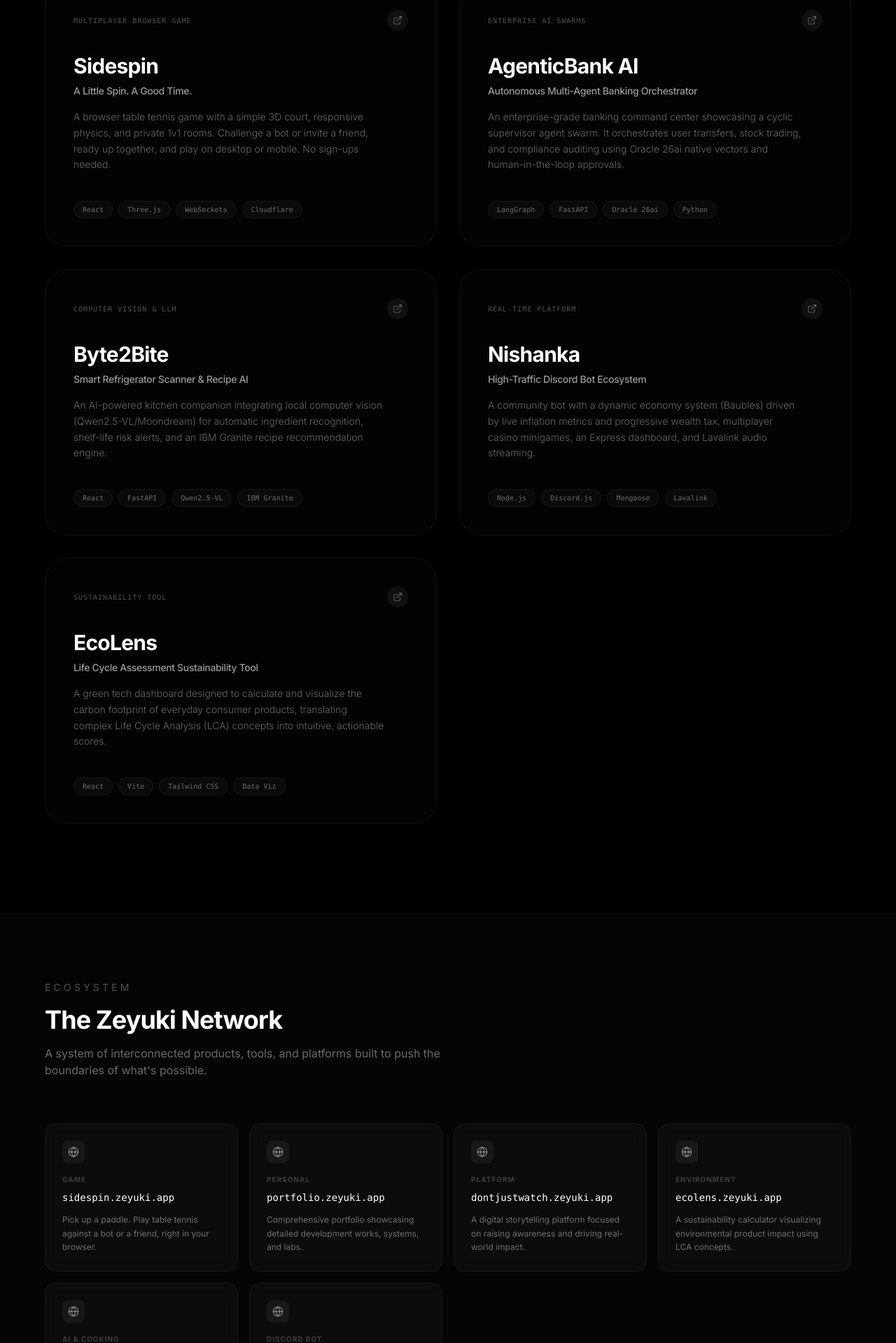
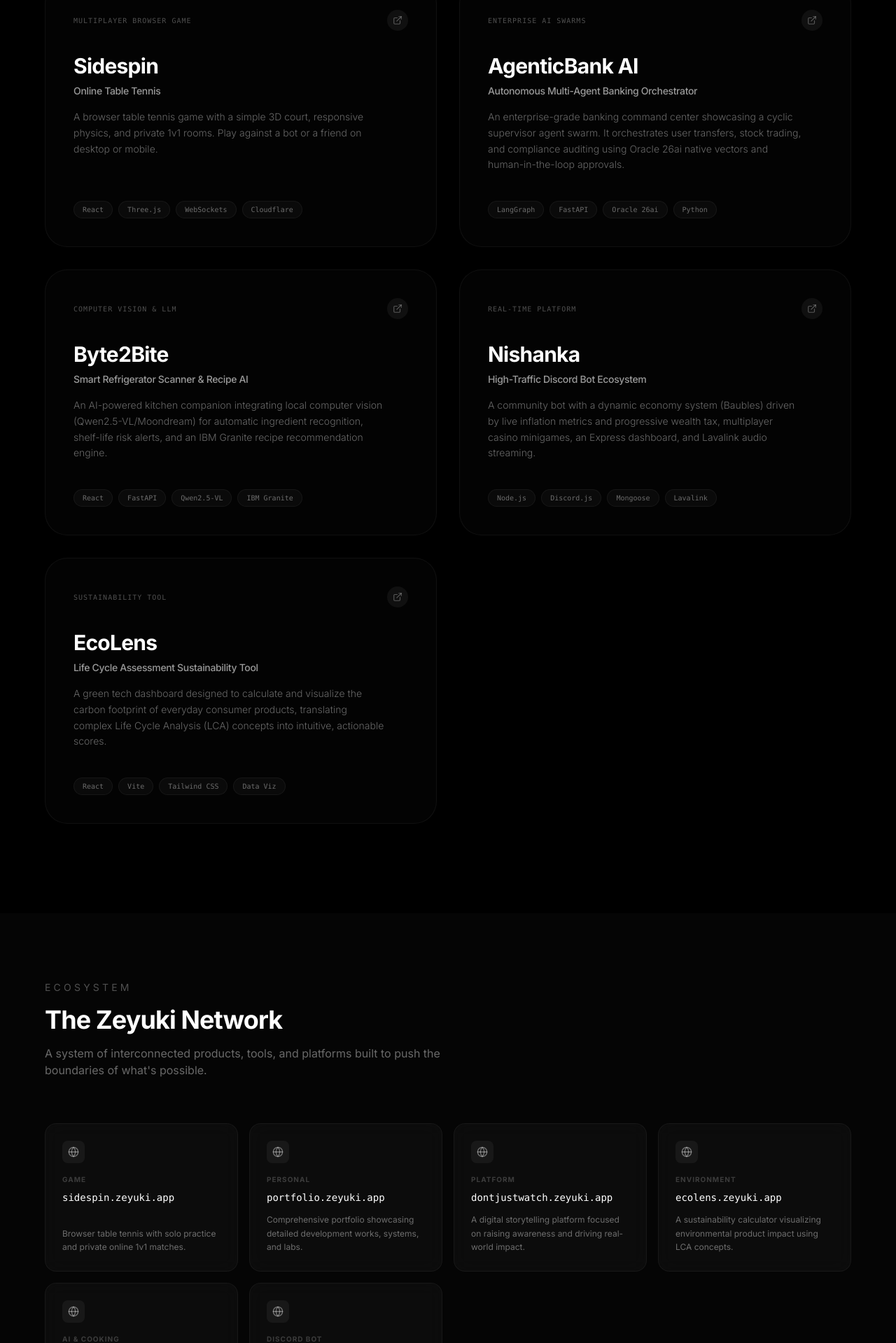
Before and after one commit to programmingxpert/zeyuki, a React (Vite) app: page / in a window 1280 px wide. Shown: the part 1541-3460 px from the top of the page at 70% size. Built offline with nearby package versions, Linux system fonts and the light colour scheme.

Commit message:
Simplify Sidespin project descriptions

```diff
--- a/src/components/Ecosystem.tsx
+++ b/src/components/Ecosystem.tsx
@@ -4,7 +4,7 @@
 const subsites = [
   {
     subdomain: "sidespin.zeyuki.app",
-    description: "Pick up a paddle. Play table tennis against a bot or a friend, right in your browser.",
+    description: "Browser table tennis with solo practice and private online 1v1 matches.",
     type: "Game"
   },
   {
--- a/src/components/FeaturedProjects.tsx
+++ b/src/components/FeaturedProjects.tsx
@@ -4,8 +4,8 @@
 const projects = [
   {
     name: "Sidespin",
-    tagline: "A Little Spin. A Good Time.",
-    description: "A browser table tennis game with a simple 3D court, responsive physics, and private 1v1 rooms. Challenge a bot or invite a friend, ready up together, and play on desktop or mobile. No sign-ups needed.",
+    tagline: "Online Table Tennis",
+    description: "A browser table tennis game with a simple 3D court, responsive physics, and private 1v1 rooms. Play against a bot or a friend on desktop or mobile.",
     link: "https://sidespin.zeyuki.app",
     type: "Multiplayer Browser Game",
     tech: ["React", "Three.js", "WebSockets", "Cloudflare"]
```
